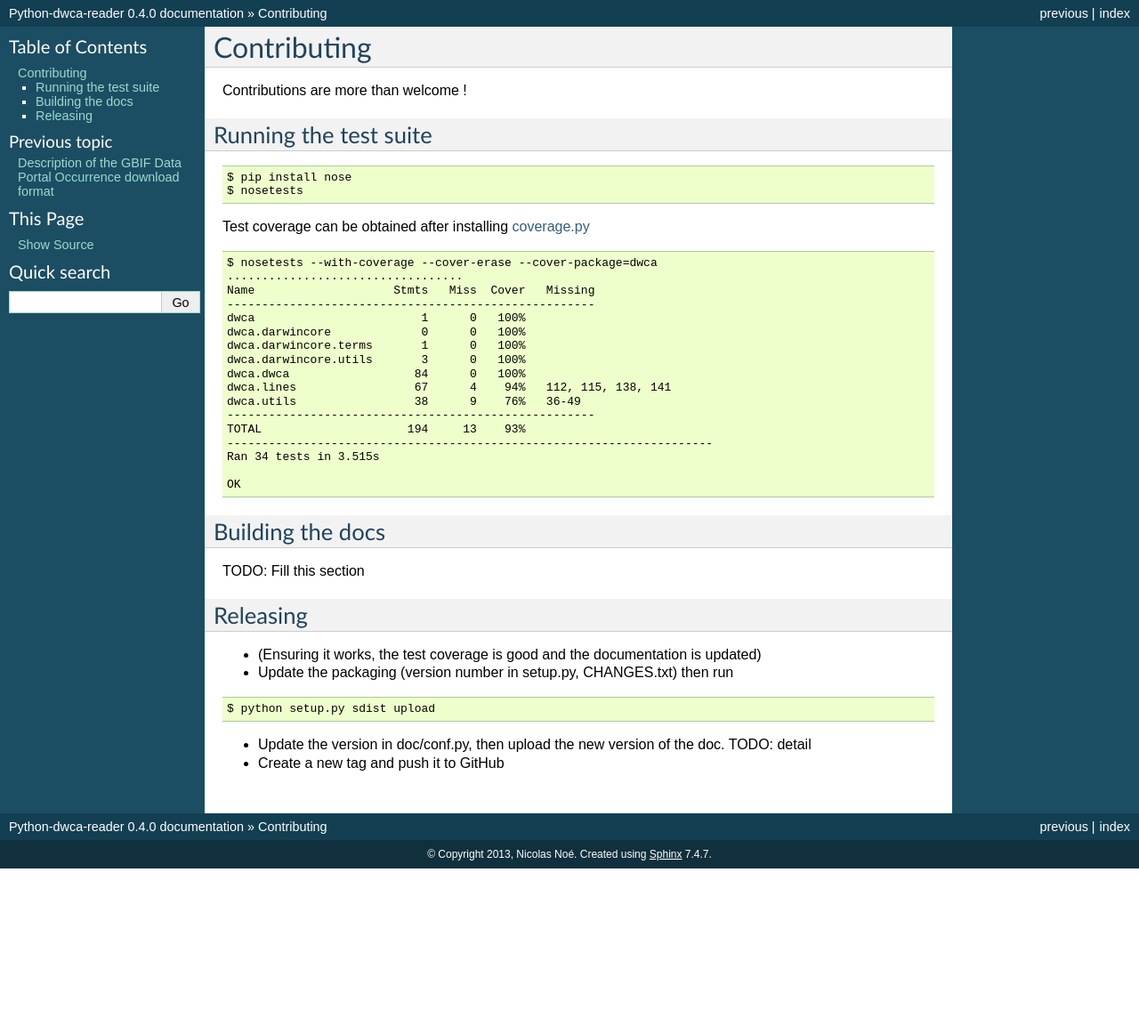
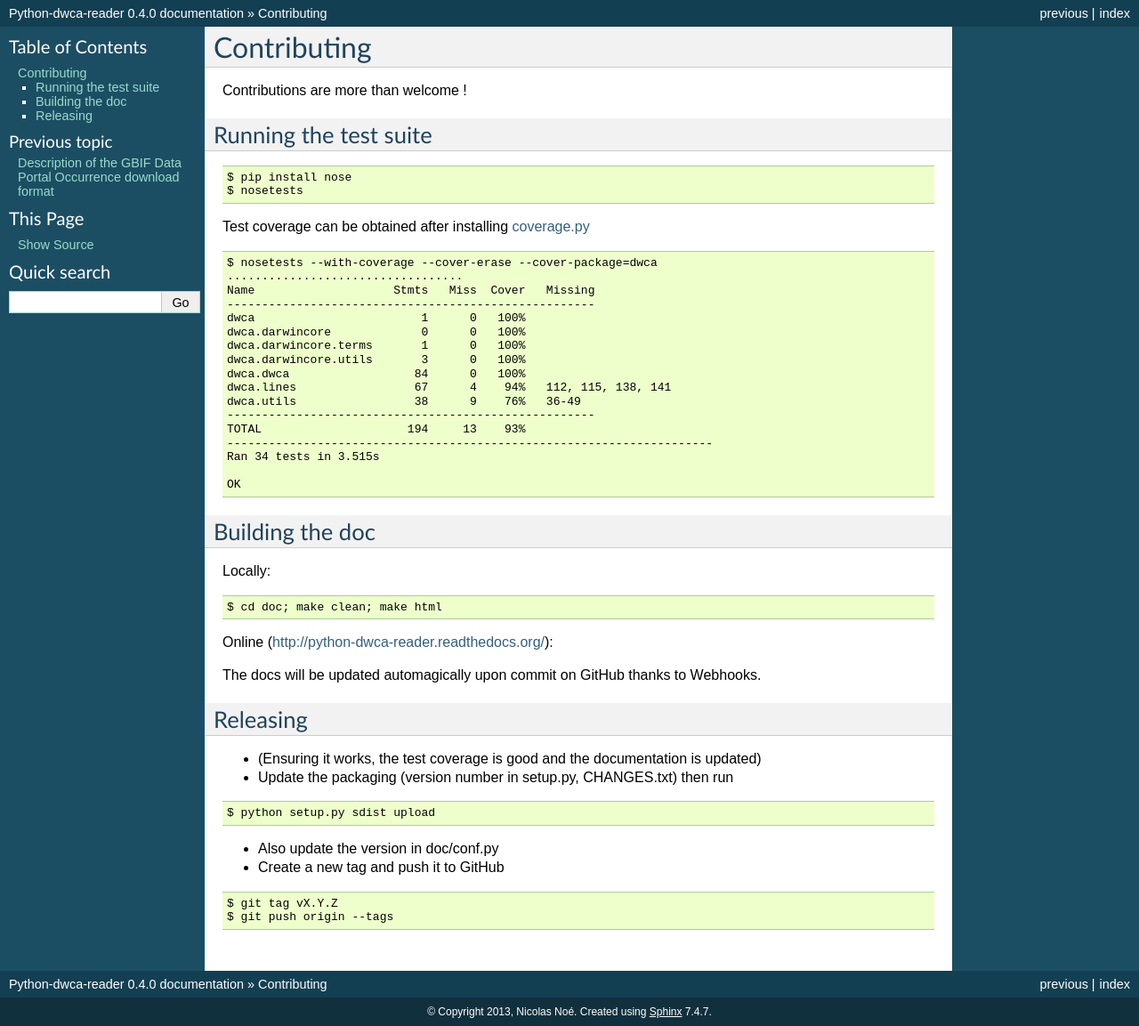
Before and after one commit to BelgianBiodiversityPlatform/python-dwca-reader, a Sphinx documentation site: the page built from doc/contributing.rst, in a window 1280 px wide. Shown: the whole page at 89% size. Built offline with Sphinx 7.4.7, drawn with Linux system fonts in a browser that asks for light colours; before the commit the page ends 976 px from its top, so only the background shows below that.

Commit message:
Small documentation improvements.

```diff
--- a/doc/contributing.rst
+++ b/doc/contributing.rst
@@ -33,10 +33,19 @@ Test coverage can be obtained after installing `coverage.py`_
 
     OK
 
-Building the docs
------------------
+Building the doc
+----------------
 
-TODO: Fill this section
+Locally:
+
+::
+
+    $ cd doc; make clean; make html
+
+Online (http://python-dwca-reader.readthedocs.org/):
+
+The docs will be updated automagically upon commit on GitHub thanks to Webhooks.
+
 
 Releasing
 ---------
@@ -48,7 +57,12 @@ Releasing
 
     $ python setup.py sdist upload
 
-* Update the version in doc/conf.py, then upload the new version of the doc. TODO: detail
+* Also update the version in doc/conf.py
 * Create a new tag and push it to GitHub
 
+::
+
+    $ git tag vX.Y.Z
+    $ git push origin --tags
+
 .. _coverage.py: http://nedbatchelder.com/code/coverage/
```
Also changed, not shown: 1 other file.
